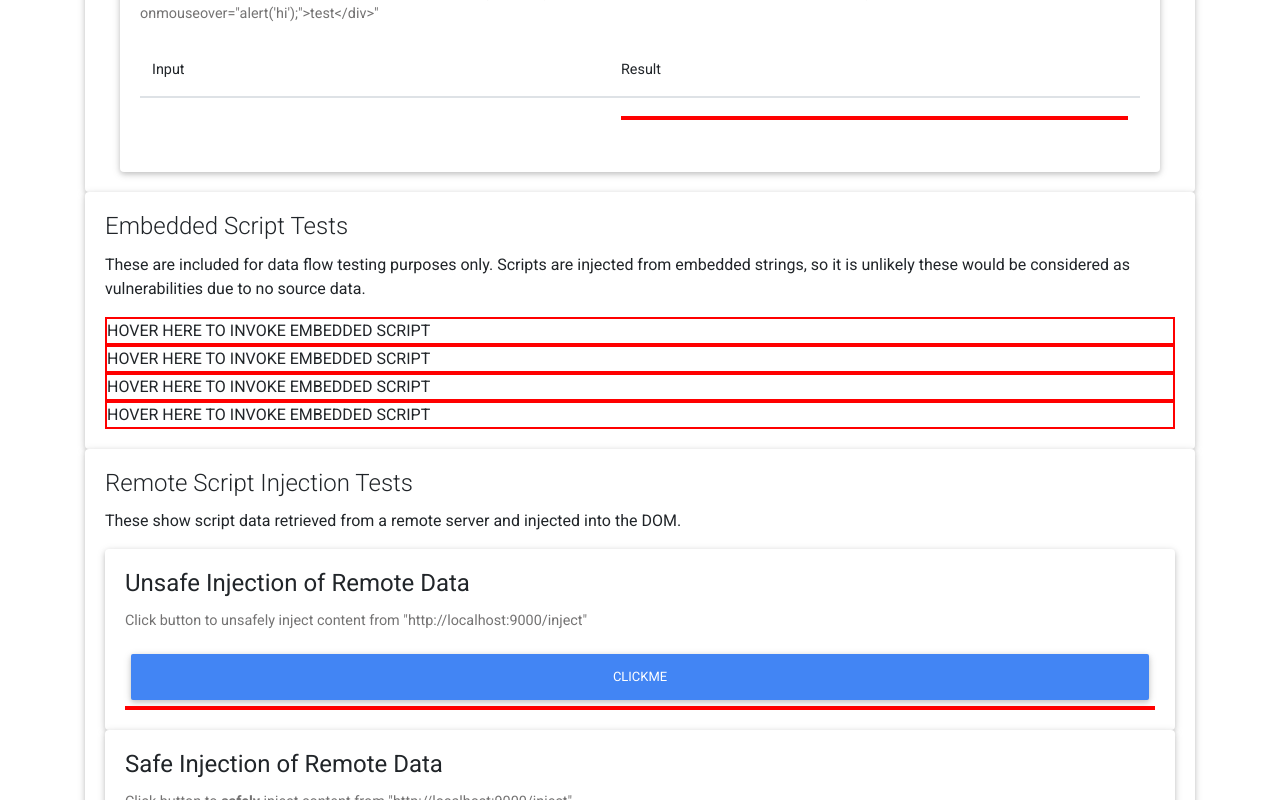
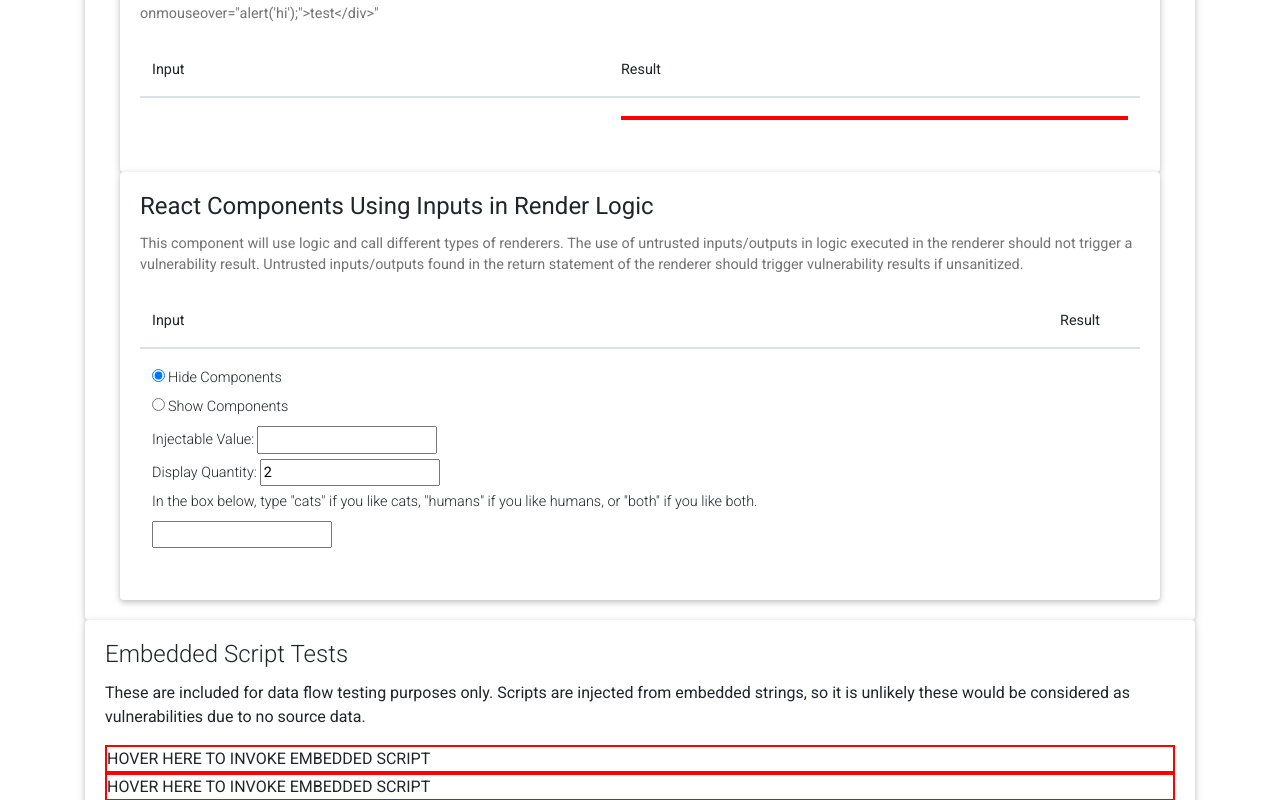
Before and after one commit to nouhaila49/simply_vulnerable_react, a React (Create React App) app in the folder client/: page / in a window 1280 px wide. Shown: the part 1700-2500 px from the top of the page. Built offline with nearby package versions, Linux system fonts and the light colour scheme.

Commit message:
updated examples

```diff
--- a/client/package.json
+++ b/client/package.json
@@ -6,11 +6,12 @@
     "@testing-library/jest-dom": "^4.2.4",
     "@testing-library/react": "^9.5.0",
     "@testing-library/user-event": "^7.2.1",
-    "mdbreact": "^4.27.0",
+    "mdbreact": "^5.2.0",
     "react": "^16.13.1",
     "react-bootstrap": "^1.3.0",
     "react-dom": "^16.13.1",
-    "react-scripts": "3.4.3"
+    "react-scripts": "^5.0.1",
+    "start": "^5.1.0"
   },
   "scripts": {
     "start": "react-scripts start",
--- a/client/src/App.css
+++ b/client/src/App.css
@@ -52,3 +52,13 @@
   padding: 4px;
   margin-bottom: 12px;
 }
+
+.radio_display label
+{
+  margin-left: 3px;
+}
+
+form label
+{
+  margin-right: 3px;
+}
--- a/client/src/App.js
+++ b/client/src/App.js
@@ -19,6 +19,7 @@ import {
 import { RemoteUnsafe } from './server-side-xss/remote_unsafe.jsx';
 import { RemoteSafe } from './server-side-xss/remote_safe.jsx';
 import { UnsafeRenderFunc, SafeRenderFunc } from "./server-side-xss/remote_render_funcs.jsx";
+import Logical from "./client-side-xss/logical.jsx"
 
 const serverMsg = "Server is unavailable.  (Did you start the api project?)";
 
@@ -87,6 +88,7 @@ class App extends React.Component {
             <MDBCardTitle>Other Client Injection Tests</MDBCardTitle>
             <Href headerText="Anchor href Injection" genericInput={this.state.genericInput} />
             <QueryParams headerText="Script Injection via Query Parameters" genericInput={this.state.genericInput} />
+            <Logical headerText="React Components Using Inputs in Render Logic" genericInput={this.state.genericInput} />
           </MDBCard>
 
 
--- a/client/src/client-side-xss/client-side-xss.jsx
+++ b/client/src/client-side-xss/client-side-xss.jsx
@@ -2,7 +2,7 @@ import React from 'react';
 import { MDBTable, MDBTableBody, MDBTableHead, MDBCard, MDBCardTitle, MDBCardText, MDBContainer } from "mdbreact";
 
 
-class ClientSideXSSBase extends React.Component {
+export default class ClientSideXSSBase extends React.Component {
 
     constructor(props) {
         super(props);
@@ -83,5 +83,3 @@ class ClientSideXSSBase extends React.Component {
     }
 
 }
-
-export default ClientSideXSSBase;
--- /dev/null
+++ b/client/src/client-side-xss/logical.jsx
@@ -0,0 +1,121 @@
+import { MDBContainer } from 'mdbreact';
+import React from 'react';
+import ClientSideXSSBase from './client-side-xss.jsx'
+import SafeRenderFunction from './safe_render_func.jsx'
+import VulnerableRenderFunction from './vulnerable_render_func.jsx'
+import SafeRenderLambda from './safe_render_lambda.jsx'
+import VulnerableRenderLambda from './vulnerable_render_lambda.jsx'
+
+
+export default class Logical extends ClientSideXSSBase {
+
+
+    constructor(props) {
+        super(props);
+
+        this.state = { ...this.state, displayQ: '2', show: false };
+
+        this.onChangeLike = this.onChangeLike.bind(this);
+    }
+
+    onChangeLike(event) {
+        this.setState({ like: event.target.value });
+    }
+
+    onChange(event) {
+        switch (event.target.id) {
+            case "injectable":
+                super.onChange(event);
+                break;
+
+            case "quantity":
+                this.setState({ displayQ: event.target.value });
+                break;
+
+            case "show":
+                this.setState({ show: true });
+                break;
+
+            case 'hide':
+                this.setState({ show: false });
+                break;
+        }
+    }
+
+
+    resultDisplay() {
+
+        // Vulnerable inputs that are used in logic should not result in a vulnerable flow.
+
+        if (this.state.show) {
+
+            let gen = Array(parseInt(this.state.displayQ)).fill().map((_, index) => index + 1);
+
+            let humans;
+            let cats;
+
+            humans = <iframe class="result" src="https://thispersondoesnotexist.com/" />
+            cats = <iframe id="catframe" class="result" src="https://thiscatdoesnotexist.com/" style={{ width: "100%", height: "100%" }} />
+
+            let extra = this.state.like == "cats" ? cats : this.state.like == "humans" ? humans : this.state.like == "both" ? [humans, cats] : null
+
+            return (
+                <>
+                    {gen.map((x) => {
+                        return (<MDBContainer className="result">
+                            <SafeRenderFunction injectable={this.state.formValue} iteration={x} />
+                            <VulnerableRenderFunction injectable={this.state.formValue} iteration={x} />
+                            <SafeRenderLambda injectable={this.state.formValue} iteration={x} />
+                            <VulnerableRenderLambda injectable={this.state.formValue} iteration={x} />
+                        </MDBContainer>);
+                    })}
+
+                    {extra}
+                </>
+            );
+        }
+    }
+
+
+
+    discussion() {
+        return (
+            <div>
+                This component will use logic and call different types of renderers.  The use of untrusted inputs/outputs in
+                logic executed in the renderer should not trigger a vulnerability result.  Untrusted inputs/outputs found
+                in the return statement of the renderer should trigger vulnerability results if unsanitized.
+            </div>
+        );
+    }
+
+
+    renderInput() {
+        return (
+            <form onSubmit={this.onSubmit}>
+                <div class="radio_display">
+                    <div>
+                        <input type="radio" id="hide" name="view" onChange={this.onChange} checked={!this.state.show} />
+                        <label for="hide">Hide Components</label>
+                    </div>
+                    <div>
+                        <input type="radio" id="show" name="view" onChange={this.onChange} />
+                        <label for="show">Show Components</label>
+                    </div>
+                </div>
+                <div>
+                    <label>Injectable Value: </label>
+                    <input id="injectable" type="text" value={this.state.formValue} onChange={this.onChange} />
+                </div>
+                <div>
+                    <label>Display Quantity: </label>
+                    <input id="quantity" type="text" value={this.state.displayQ} onChange={this.onChange} />
+                </div>
+                <div>
+                    <label>In the box below, type "cats" if you like cats, "humans" if you like humans, or "both" if you like both. </label>
+                    <br />
+                    <input id="like" type="text" value={this.state.like} onChange={this.onChangeLike} />
+                </div>
+            </form>
+        );
+    }
+}
--- a/client/src/client-side-xss/safe.jsx
+++ b/client/src/client-side-xss/safe.jsx
@@ -19,7 +19,4 @@ export class Safe extends ClientSideXSSBase {
 
             );
     }
-
-
-
 }
--- /dev/null
+++ b/client/src/client-side-xss/safe_render_func.jsx
@@ -0,0 +1,18 @@
+
+import { MDBCard, MDBCardTitle, MDBCardText } from "mdbreact";
+
+
+export default function SafeRenderFunction(props)
+{
+
+    return (
+          <MDBCard className="card-body">
+            <MDBCardTitle>SafeRenderFunction Output {props.iteration}</MDBCardTitle>
+            <MDBCardText>
+                --&gt;{props.injectable}&lt;--
+            </MDBCardText>
+          </MDBCard>
+    );
+
+
+}
--- /dev/null
+++ b/client/src/client-side-xss/safe_render_lambda.jsx
@@ -0,0 +1,20 @@
+
+import { MDBCard, MDBCardTitle, MDBCardText } from "mdbreact";
+
+
+let SafeRenderLambda = (props) =>
+{
+
+    return (
+          <MDBCard className="card-body">
+            <MDBCardTitle>SafeRenderLambda Output {props.iteration}</MDBCardTitle>
+            <MDBCardText>
+                --&gt;{props.injectable}&lt;--
+            </MDBCardText>
+          </MDBCard>
+    );
+
+
+}
+
+export default SafeRenderLambda;
--- /dev/null
+++ b/client/src/client-side-xss/vulnerable_render_func.jsx
@@ -0,0 +1,16 @@
+
+import { MDBCard, MDBCardTitle, MDBCardText } from "mdbreact";
+
+
+export default function VulnerableRenderFunction(props) {
+    return (
+        <MDBCard className="card-body">
+            <MDBCardTitle>VulnerableRenderFunction Output {props.iteration}</MDBCardTitle>
+            <MDBCardText>
+                --&gt;<div dangerouslySetInnerHTML={{ __html: props.injectable }} />&lt;--
+            </MDBCardText>
+        </MDBCard>
+    );
+
+
+}
--- /dev/null
+++ b/client/src/client-side-xss/vulnerable_render_lambda.jsx
@@ -0,0 +1,16 @@
+
+import { MDBCard, MDBCardTitle, MDBCardText } from "mdbreact";
+
+
+let VulnerableRenderLambda = (props) => {
+    return (
+        <MDBCard className="card-body">
+            <MDBCardTitle>VulnerableRenderFunction Output {props.iteration}</MDBCardTitle>
+            <MDBCardText>
+                --&gt;<div dangerouslySetInnerHTML={{ __html: props.injectable }} />&lt;--
+            </MDBCardText>
+        </MDBCard>
+    );
+}
+
+export default VulnerableRenderLambda;
```
